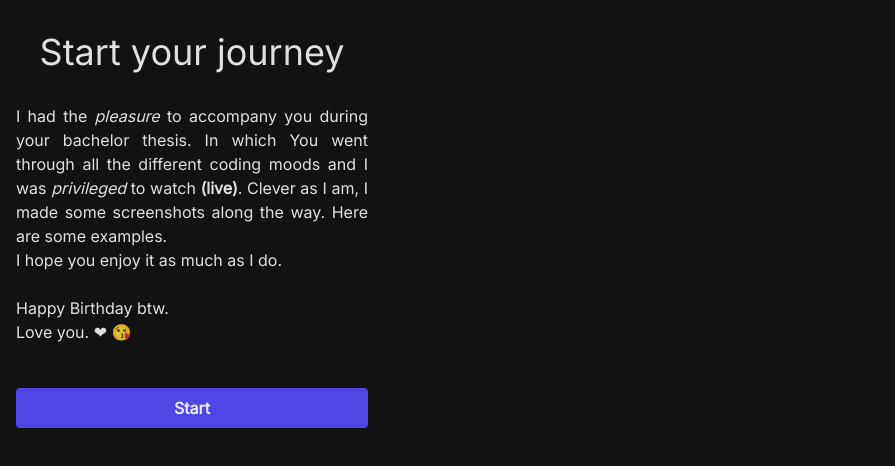
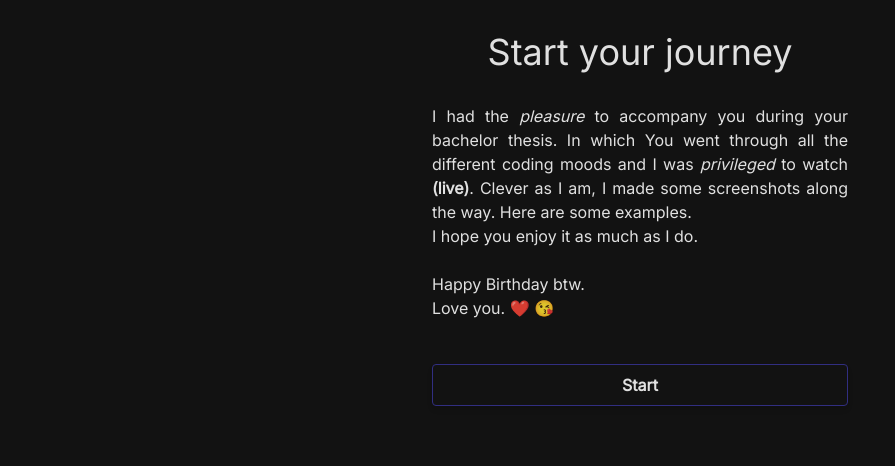
Before and after one commit to deisert/StagesOfCoding, a Nuxt app: page / in a window 1280 px wide. Shown: the top 466 px of the page, without its empty margins (0-895 px from the left). Built offline with nearby package versions, Linux system fonts and the light colour scheme.

Commit message:
Additional text added / cleanup.

```diff
--- a/pages/coding-journey.vue
+++ b/pages/coding-journey.vue
@@ -1,25 +1,47 @@
 <template>
   <div class="wrapper-container ma-0">
     <div class="headline-container">
-      <h1 class="text-center text-4xl text-white-87 my-8">Coding Stages with Daniel </h1>
-      <h4 class="text-white-87 text-center mb-8">Click on the images to take a look</h4>
+      <h1 class="text-center text-4xl text-white-87 font-bold my-8">Coding Stages with Daniel </h1>
+      <h2 class="text-center text-3xl text-white-87 my-6">Basically <i>this</i> is a journey through your bachelor
+        thesis. </h2>
+      <h4 class="text-white-87 font-thin text-center mb-8">Click on the images to take a look</h4>
     </div>
 
     <div>
       <!--V-for every stage in stages -->
       <Stage stage-number="1"
-             bottom-text="debugging the console"/>
+             card-headline="Starting a new project"
+             card-text="Higly motivated. As usual when you start something new. "
+             img-src="Stage_1.png"/>
+
       <Stage stage-number="2"
-             bottom-text="Finding an Error"/>
+             img-src="Stage_2.png"
+             card-headline="Deep Work Face"
+             card-text="There are times when you are just one with your code. "/>
+
       <Stage stage-number="3"
-             bottom-text="Debugging the Error"/>
+             img-src="Stage_3.png"
+             card-headline="You realize you've chosen the wrong javascript framework. "
+             card-text="That face when you realize, Nuxt was kinda unneccessary. "/>
+
+      <Stage stage-number="4"
+             img-src="Stage_4.png"
+             card-headline="Writing your first tests. "
+             card-text="Questioning life choices.. "/>
+
+      <Stage stage-number="5"
+             img-src="Stage_5.png"
+             card-headline="3 Tests failed. "
+             card-text="Wait what? "/>
+
     </div>
   </div>
 </template>
 
 <script>
+
 export default {
-  name: "coding-journey"
+  name: "coding-journey",
 }
 </script>
 
--- a/pages/index.vue
+++ b/pages/index.vue
@@ -1,5 +1,6 @@
 <template>
-  <div class="flex flex-col justify-center text-center container my-8 max-w-sm">
+  <div class="flex flex-col items-center">
+    <div class="flex flex-col justify-center text-center container my-8">
       <h1 class="text-4xl text-white-87">Start your journey</h1>
 
       <div class="text-justify text-center text-white-87 my-8 mx-4">
@@ -9,25 +10,33 @@
         Here are some examples. <br>
         I hope you enjoy it as much as I do.<br> <br>
         Happy Birthday btw. <br>
-      Love you. ❤ 😘
+        Love you. ❤️ 😘
       </div>
 
       <div class="button-group flex flex-col justify-center">
-      <a class="bg-indigo-600 hover:bg-indigo-800 text-white-87 font-bold py-2 mx-4 rounded my-3 px-4"
+        <a
+          class="bg-gradient-to-r from-cyan-800 to-indigo-900 text-white-87 shadow-md border border-indigo-900 font-bold py-2 mx-4 rounded my-3 px-4"
           href="coding-journey"
         >
           Start
         </a>
-
       </div>
-
+    </div>
   </div>
 
 </template>
 
 <script>
-//TODO: Add button component
 export default {
   name: 'IndexPage'
 }
 </script>
+
+<style scoped>
+.container {
+  max-width: 28rem;
+  display: flex;
+  justify-content: center;
+}
+
+</style>
```
Lines whose indentation alone changed are shown as unchanged.
